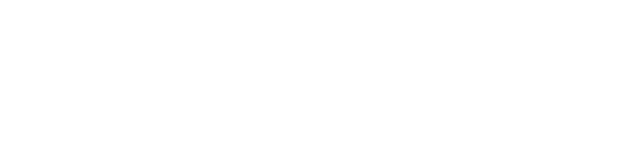
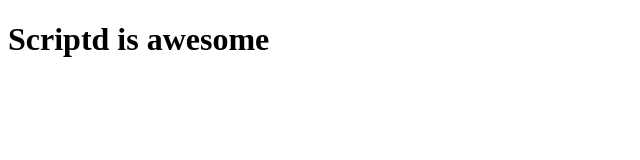
Before and after one commit to monicaifijeh/test2, a plain HTML site: page jimportfolio/amaindex.html in a window 1280 px wide. Shown: the whole page, without its empty margins (0-640 px from the left). Drawn offline with Linux system fonts and the light colour scheme.

Commit message:
updated amaindex.html

```diff
--- a/jimportfolio/amaindex.html
+++ b/jimportfolio/amaindex.html
@@ -3,10 +3,10 @@
 <head>
     <meta charset="UTF-8">
     <meta name="viewport" content="width=device-width, initial-scale=1.0">
-    <title>Welcome to ScreiptdJim</title>
+    <title>Welcome to ScriptdJim portfolio</title>
     <link rel="stylesheet" href="">
 </head>
 <body>
-
+    <h1> Scriptd is awesome </h1>
 </body>
 </html>
```
